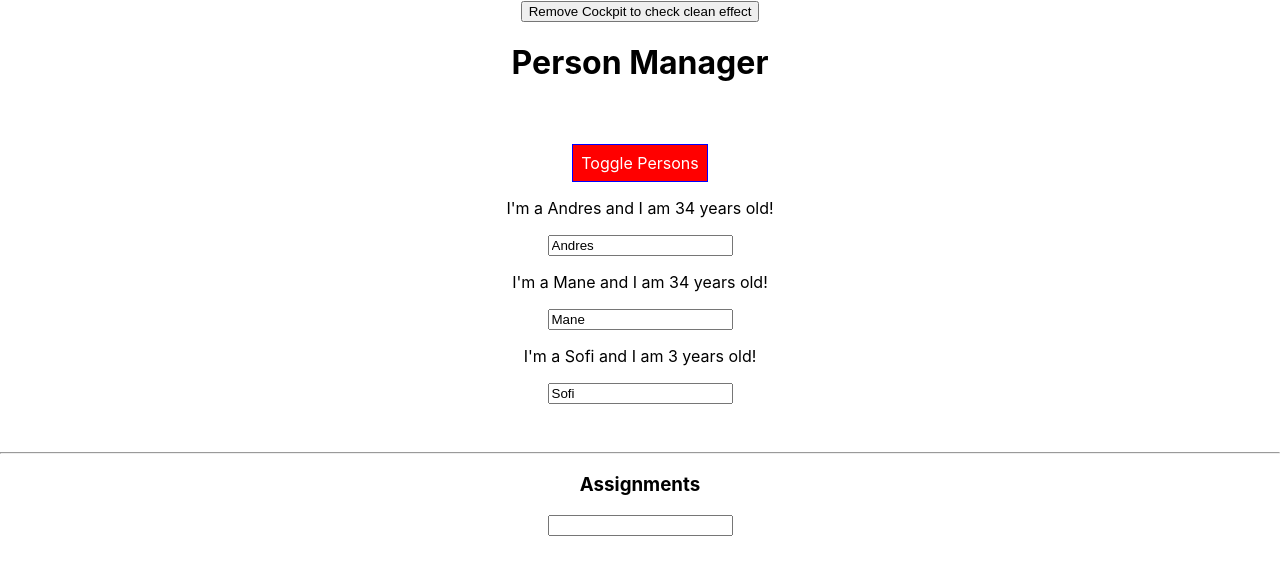
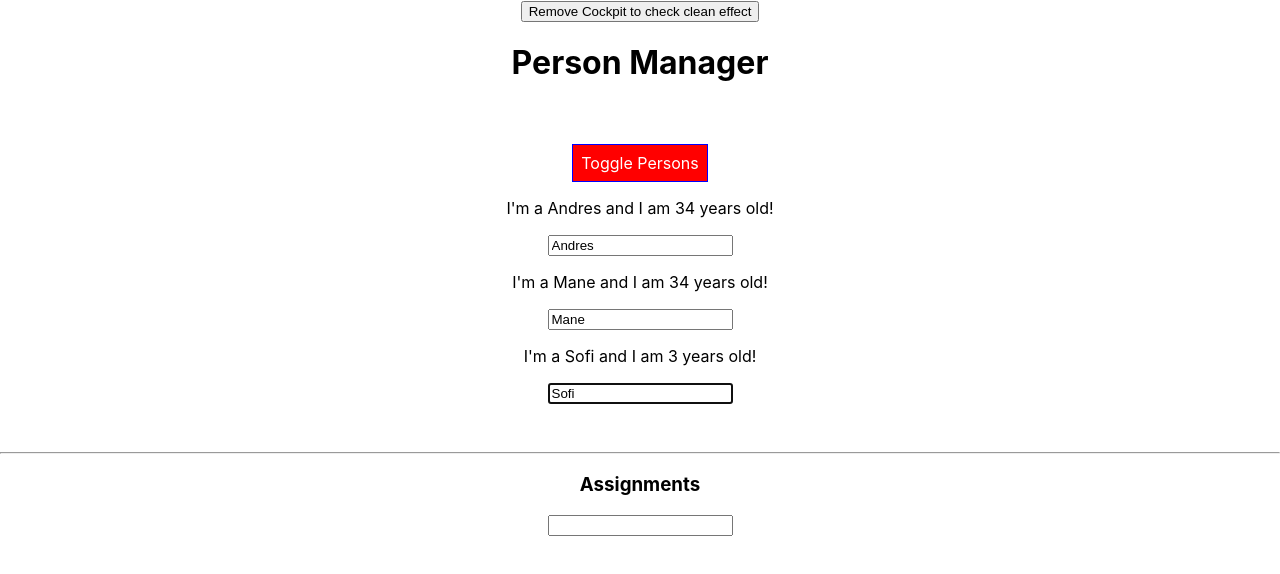
Before and after one commit to andrescanales/react-guide, a React (Create React App) app: page / in a window 1280 px wide. Both pictures are taken after a click on the button "Toggle Persons". Shown: the top 574 px of the page. Built offline with nearby package versions, Linux system fonts and the light colour scheme.

Commit message:
Understanding the use of Refs in React
Refs provide a way to access DOM nodes or React elements created in the render method

```diff
--- a/src/components/Persons/Person/Person.js
+++ b/src/components/Persons/Person/Person.js
@@ -1,5 +1,5 @@
 import React, { Component, Fragment } from 'react';
-import PropTypes, { func } from 'prop-types'
+import PropTypes from 'prop-types'
 
 import classes from './Person.css'
 import withClass from '../../../hoc/withClass';
@@ -9,6 +9,18 @@ import Aux from '../../../hoc/Aux';
 
 // const person = (props) => {
 class Person extends Component {
+  constructor(props){
+    super(props)
+    // New way of using refs in React:
+    this.inputElementRef = React.createRef()
+  }
+
+  componentDidMount(){
+    // Older version of using refs:
+    // this.inputElement.focus();
+    this.inputElementRef.current.focus()
+  }
+
   render() {
     console.log('[Person.js] rendering...')
     return (
@@ -22,6 +34,9 @@ class Person extends Component {
         <p>{this.props.children}</p>
         <input
           type="text"
+          // Older version of using refs:
+          // ref={(inputEl)=> {this.inputElement = inputEl}}
+          ref={this.inputElementRef}
           onChange={this.props.changed}
           value={this.props.name}
         />
```
